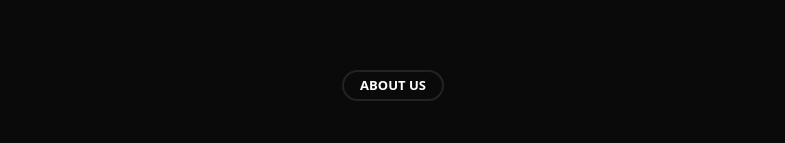
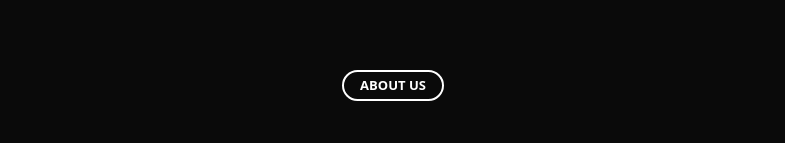
Before and after one commit to ri87rg/CV-Builder-project, a React (Vite) app: page / in a window 1280 px wide. Shown: the part 224-367 px from the top of the page, without its empty margins (247-1032 px from the left). Built offline with nearby package versions, Linux system fonts and the light colour scheme.

Commit message:
fix: add theme support for sectionHeader styling

```diff
--- a/src/components/sectionHeader.jsx
+++ b/src/components/sectionHeader.jsx
@@ -1,6 +1,6 @@
 export default function SectionHeader({text="Section Title"}) {
   return <p className='
-      py-1 px-4 text-[13px] text-white border-2 border-White
+      py-1 px-4 text-[13px] text-black dark:text-white border-2 border-black dark:border-white
       bg-transparent rounded-2xl font-bold my-6 w-fit pointer-events-none'>
         {text}
       </p>
```
